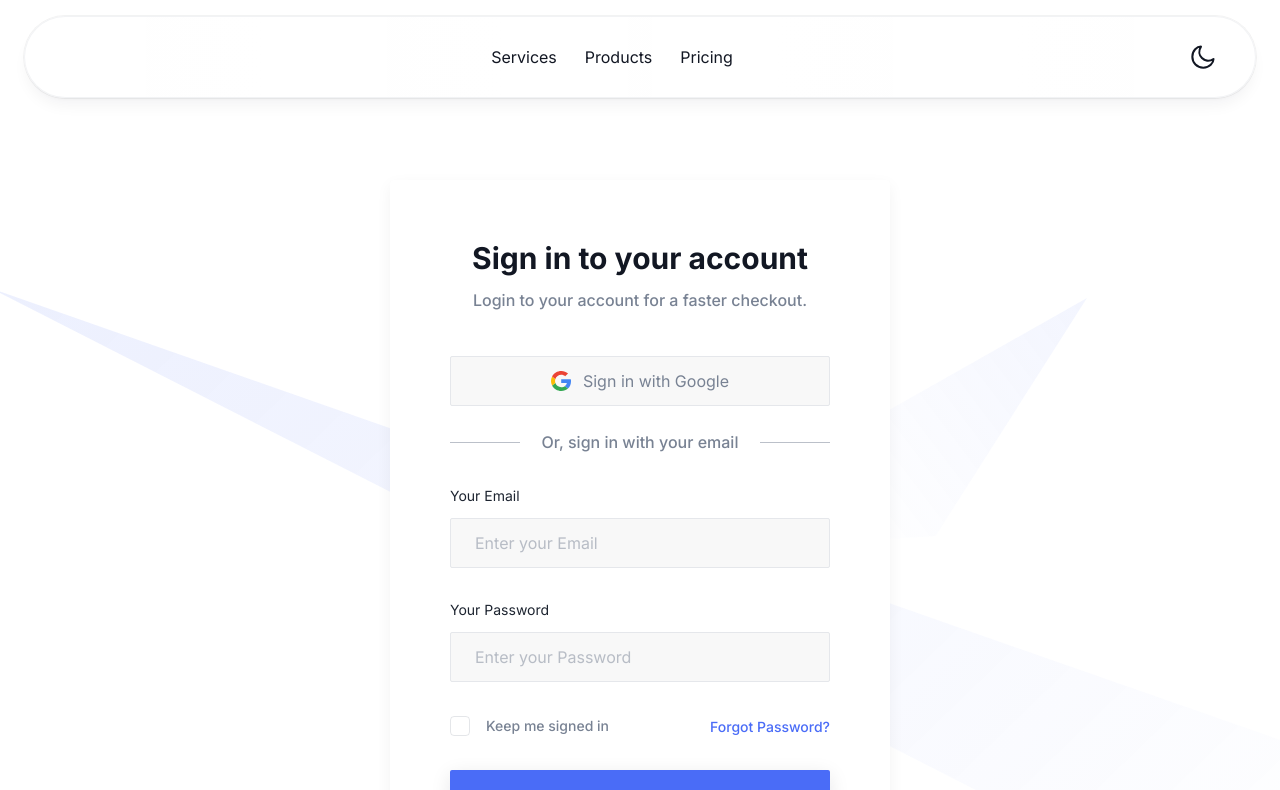
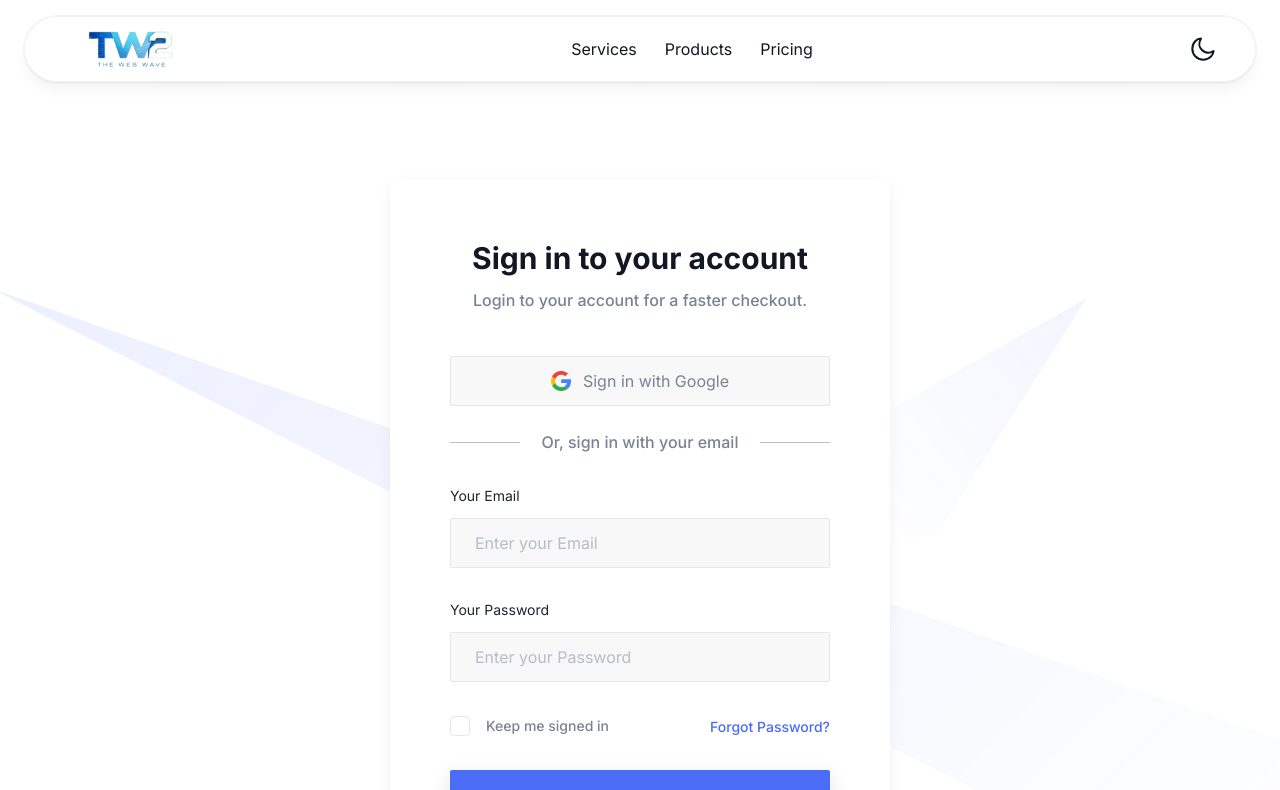
Before and after one commit to sachinsb99/webwave, a Next.js app in the folder my-frontend/: page /signin in a window 1280 px wide. Shown: the top 790 px of the page. Built offline with nearby package versions, Linux system fonts and the light colour scheme.

Commit message:
header logo added

```diff
--- a/my-frontend/src/components/NavbarDemo.tsx
+++ b/my-frontend/src/components/NavbarDemo.tsx
@@ -34,7 +34,7 @@ function Navbar({ className }: { className?: string }) {
                              border border-gray-200/50 dark:border-gray-700/50
                              shadow-lg shadow-black/5 dark:shadow-white/5
                              ring-1 ring-black/5 dark:ring-white/10
-                             flex items-center justify-between px-6 py-3
+                             flex items-center justify-between px-6 py-1
                              before:absolute before:inset-0 before:rounded-full
                              before:bg-gradient-to-r before:from-transparent before:via-white/10 before:to-transparent
                              dark:before:from-transparent dark:before:via-white/5 dark:before:to-transparent
@@ -46,13 +46,12 @@ function Navbar({ className }: { className?: string }) {
             whileHover={{ scale: 1.05 }}
             whileTap={{ scale: 0.95 }}
           >
-                        <a href="/images/logo/TW2.png" className="flex items-center space-x-2 group">
-                            {/* <div className="w-8 h-8 bg-gradient-to-br from-blue-500 to-purple-600 rounded-lg flex items-center justify-center shadow-md group-hover:shadow-lg transition-shadow duration-200">
-                                <span className="text-white font-bold text-sm">L</span>
-                            </div>
-                            <span className="text-xl font-bold text-black dark:text-white group-hover:text-blue-600 dark:group-hover:text-blue-400 transition-colors duration-200">
-                                Logo
-                            </span> */}
+            <a href="/" className="flex items-center space-x-2 group">
+              <img
+                src="/images/logo/HeaderTW2.png"
+                alt="The Web Wave Logo"
+                className="w-40 h-10 object-contain group-hover:scale-110 transition-transform duration-300"
+              />
             </a>
           </motion.div>
 
```
Also changed, not shown: my-frontend/public/images/logo/HeaderTW2.png (added). Lines whose indentation alone changed are shown as unchanged.
